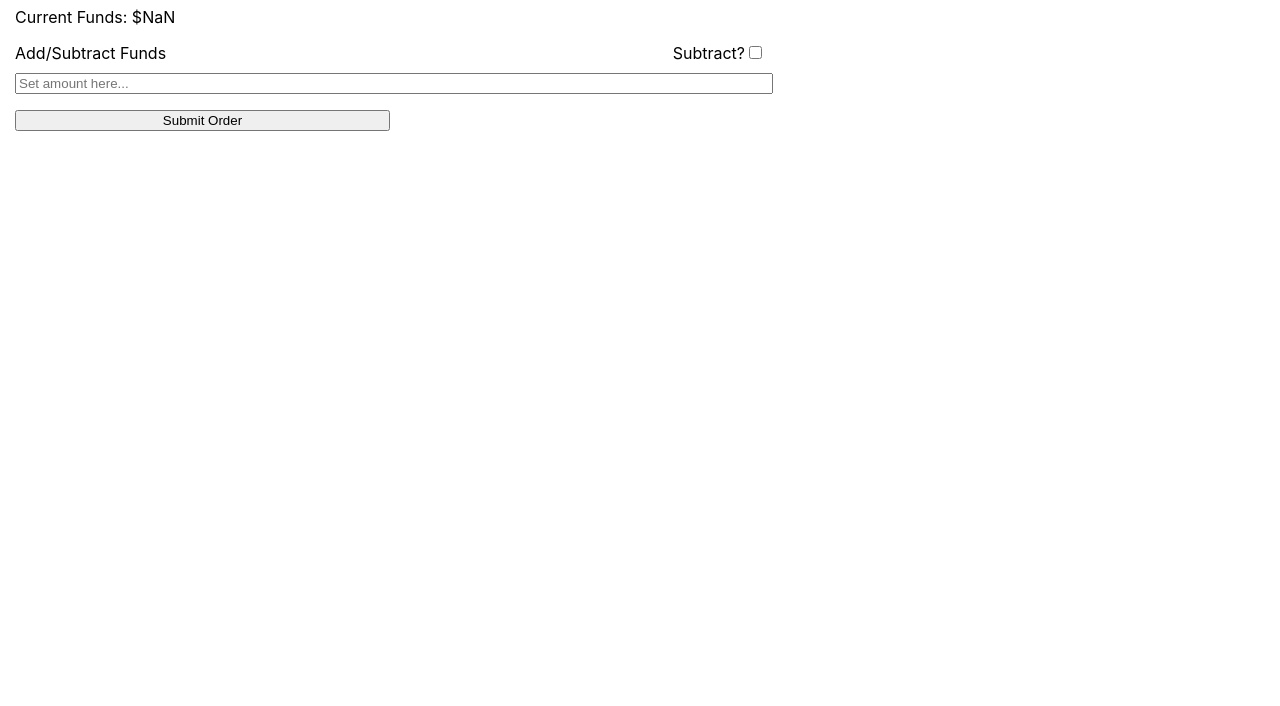
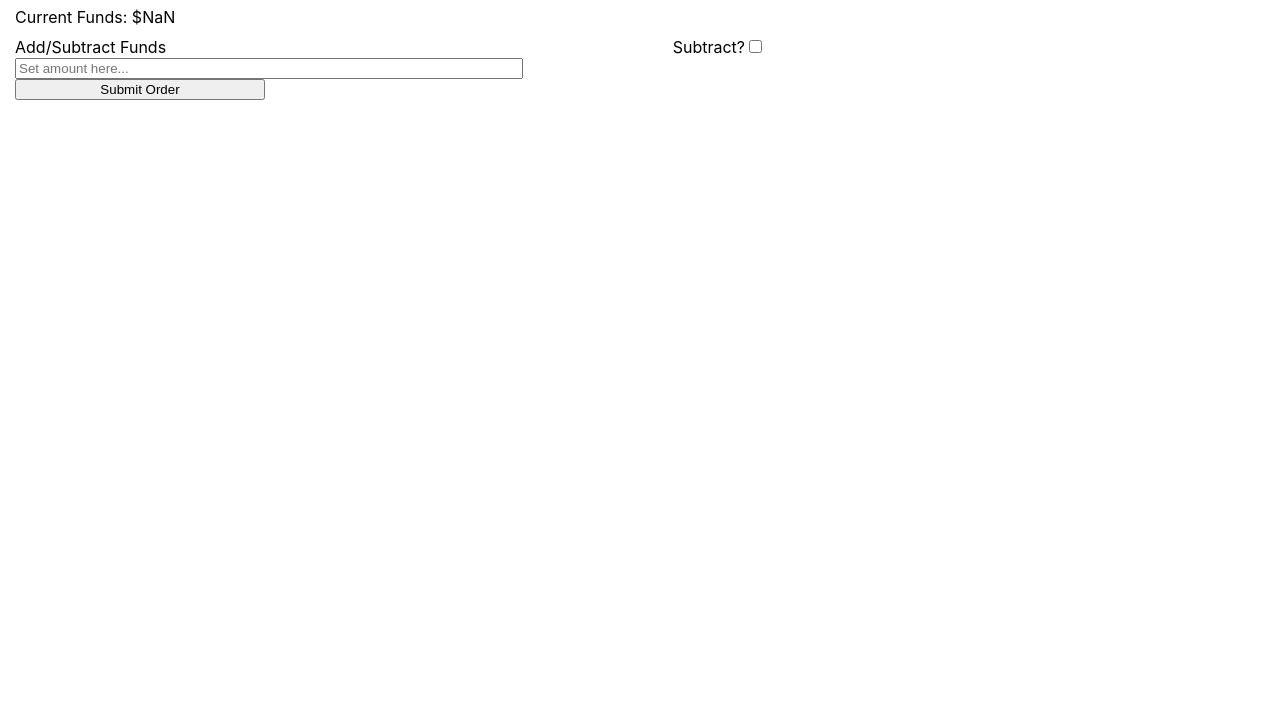
Before and after one commit to loganallengray/faux-lotto, a React app: page /funds in a window 1280 px wide. Shown: the part 94-800 px from the top of the page. Built offline with nearby package versions, Linux system fonts and the light colour scheme; no server answers; sample sign-in values are in the browser's storage.

Commit message:
saving from previous branch

```diff
--- a/src/components/views/funds/funds.css
+++ b/src/components/views/funds/funds.css
@@ -1,6 +1,13 @@
 #fund-form {
     display: flex;
     flex-direction: column;
+}
+
+#current-currency {
+    display: flex;
+    justify-content: space-between;
+    min-width: 300px;
+    width: 60%;
 }
 
 #fund-header {
@@ -10,13 +17,22 @@
     width: 60%;
 }
 
+#fund-amount {
+    box-sizing: border-box;
+    min-width: 300px;
+}
+
 #funds-input {
-    margin-top: 10px;
-    min-width: 300px;
-    width: 60%;
+    flex-shrink: 2;
+    margin-right: 10px;
+    width: 40%;
 }
 
 #fund-submit {
-    min-width: 80px;
-    width: 30%;
+    width: 20%;
 }
+
+fieldset {
+    margin-top: 10px;
+    padding: 0px;
+}
```
